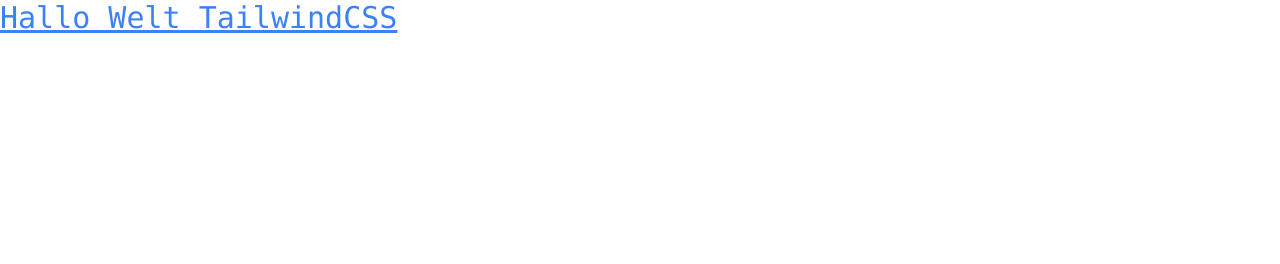
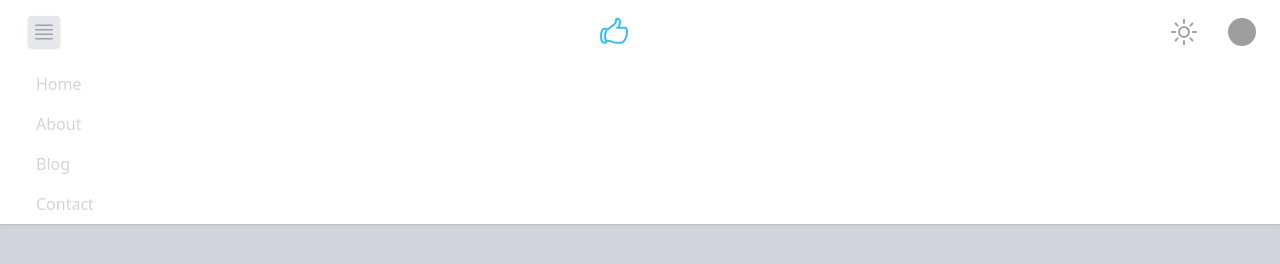
Before and after one commit to 121038217/TailwindCSS1, a website built with Vite: page index.html in a window 1280 px wide. Built offline with nearby package versions, Linux system fonts and the light colour scheme; grey boxes are pictures that could not be loaded.

Commit message:
Creación del menú

```diff
--- a/comando.txt
+++ b/comando.txt
@@ -1,2 +1,5 @@
 npm init -y
 npm install -D tailwindcss
+npx tailwind init
+npm i -D vite prostcss autoprefixer
+npm run dev
--- a/index.html
+++ b/index.html
@@ -3,13 +3,51 @@
 <head>
     <meta charset="UTF-8">
     <meta name="viewport" content="width=device-width, initial-scale=1.0">
-    <link rel="stylesheet" href="styles.css">
+    <link rel="stylesheet" href="tailwind.css">
 
     <title>Intalacion Tailwind</title>
 </head>
-<body>
+<body class="bg-gray-300">
 
-    <h1 class ="text-3xl  font-mono underline text-blue-500 "> Hallo Welt TailwindCSS </h1>
+<header class="bg-white shadow px-6">
+    <div class="flex h-16 items-center justify-between">
+        <!-- Boton despliegue del menu -->
+        <button class="text-gray-400 hover:text-blue-600 hover: bg-gray-200 transition-colors rounded p-1 m-1 shadow focus:ring-2 focus:ring-slate-100"><svg xmlns="http://www.w3.org/2000/svg" viewBox="0 0 24 24" fill="currentColor" class="w-6 h-6">
+            <path fill-rule="evenodd" d="M3 5.25a.75.75 0 0 1 .75-.75h16.5a.75.75 0 0 1 0 1.5H3.75A.75.75 0 0 1 3 5.25Zm0 4.5A.75.75 0 0 1 3.75 9h16.5a.75.75 0 0 1 0 1.5H3.75A.75.75 0 0 1 3 9.75Zm0 4.5a.75.75 0 0 1 .75-.75h16.5a.75.75 0 0 1 0 1.5H3.75a.75.75 0 0 1-.75-.75Zm0 4.5a.75.75 0 0 1 .75-.75h16.5a.75.75 0 0 1 0 1.5H3.75a.75.75 0 0 1-.75-.75Z" clip-rule="evenodd" />
+          </svg>
+        </button>
+
+        <!-- LOGO -->
+        <a href="" class="text-sky-400 hover:rotate-45 duration-500"><svg class="h-8 w-8" xmlns="http://www.w3.org/2000/svg" fill="none" viewBox="0 0 24 24" stroke-width="1.5" stroke="currentColor" class="w-6 h-6">
+            <path stroke-linecap="round" stroke-linejoin="round" d="M6.633 10.25c.806 0 1.533-.446 2.031-1.08a9.041 9.041 0 0 1 2.861-2.4c.723-.384 1.35-.956 1.653-1.715a4.498 4.498 0 0 0 .322-1.672V2.75a.75.75 0 0 1 .75-.75 2.25 2.25 0 0 1 2.25 2.25c0 1.152-.26 2.243-.723 3.218-.266.558.107 1.282.725 1.282m0 0h3.126c1.026 0 1.945.694 2.054 1.715.045.422.068.85.068 1.285a11.95 11.95 0 0 1-2.649 7.521c-.388.482-.987.729-1.605.729H13.48c-.483 0-.964-.078-1.423-.23l-3.114-1.04a4.501 4.501 0 0 0-1.423-.23H5.904m10.598-9.75H14.25M5.904 18.5c.083.205.173.405.27.602.197.4-.078.898-.523.898h-.908c-.889 0-1.713-.518-1.972-1.368a12 12 0 0 1-.521-3.507c0-1.553.295-3.036.831-4.398C3.387 9.953 4.167 9.5 5 9.5h1.053c.472 0 .745.556.5.96a8.958 8.958 0 0 0-1.302 4.665c0 1.194.232 2.333.654 3.375Z" />
+          </svg>
+          </a>
+
+
+        <div class="flex"> <!--FLex Para trabajar con los dos botones -->
+
+            <!-- DARK Y LIGHT MODE. ransition-colors --> <!-- ransition-colors es para la transicion del sun-->
+            <button class="px-1 text-gray-400 hover:bg-sky-400 hover:text-white rounded-full transition-colors focus:ring-2 focus:ring-slate-200"><svg class="h-8 w-8"  xmlns="http://www.w3.org/2000/svg" fill="none" viewBox="0 0 24 24" stroke-width="1.5" stroke="currentColor" class="w-6 h-6">
+                <path stroke-linecap="round" stroke-linejoin="round" d="M12 3v2.25m6.364.386-1.591 1.591M21 12h-2.25m-.386 6.364-1.591-1.591M12 18.75V21m-4.773-4.227-1.591 1.591M5.25 12H3m4.227-4.773L5.636 5.636M15.75 12a3.75 3.75 0 1 1-7.5 0 3.75 3.75 0 0 1 7.5 0Z" />
+              </svg>
+              </button>
+
+            <!-- boton usuario logeado -->  <!-- ml a la izquierda de 6 espacio. hacer un hover(rotar imag) de 6. Duration es lo que tarde en la duración del movimiento. rounded-full h-9 w-9 es para hacerlo redondeado la imagen -->
+            <button class="ml-6 text-sky-400 hover:rotate-6 duration-100"><img class="rounded-full h-7 w-7" src="http://ui-avatars.com/api?name=Lilian Maldonado" alt="Lilian Maldonado"></button>
+
+        </div>
+
+    </div>
+<!-- Navegación Móvil -->
+    <a href="" class="block rounded-md px-3 py-2 hover:bg-sky-400 hover:text-white transition-colors text-gray-300"> Home </a>
+    <a href="" class="block rounded-md px-3 py-2 hover:bg-sky-400 hover:text-white transition-colors text-gray-300"> About </a>
+    <a href="" class="block rounded-md px-3 py-2 hover:bg-sky-400 hover:text-white transition-colors text-gray-300"> Blog </a>
+    <a href="" class="block rounded-md px-3 py-2 hover:bg-sky-400 hover:text-white transition-colors text-gray-300"> Contact </a>
+
+
+
+</header>
+<!--Fin Barra de navagación -->
 
 </body>
 </html>
--- /dev/null
+++ b/postcss.config.js
@@ -0,0 +1,6 @@
+module.exports = {
+  plugins: {
+    tailwindcss: {},
+    autoprefixer: {},
+  },
+}
```
Also changed, not shown: package.json (+7 -2 lines), styles.css, 1 other file.
